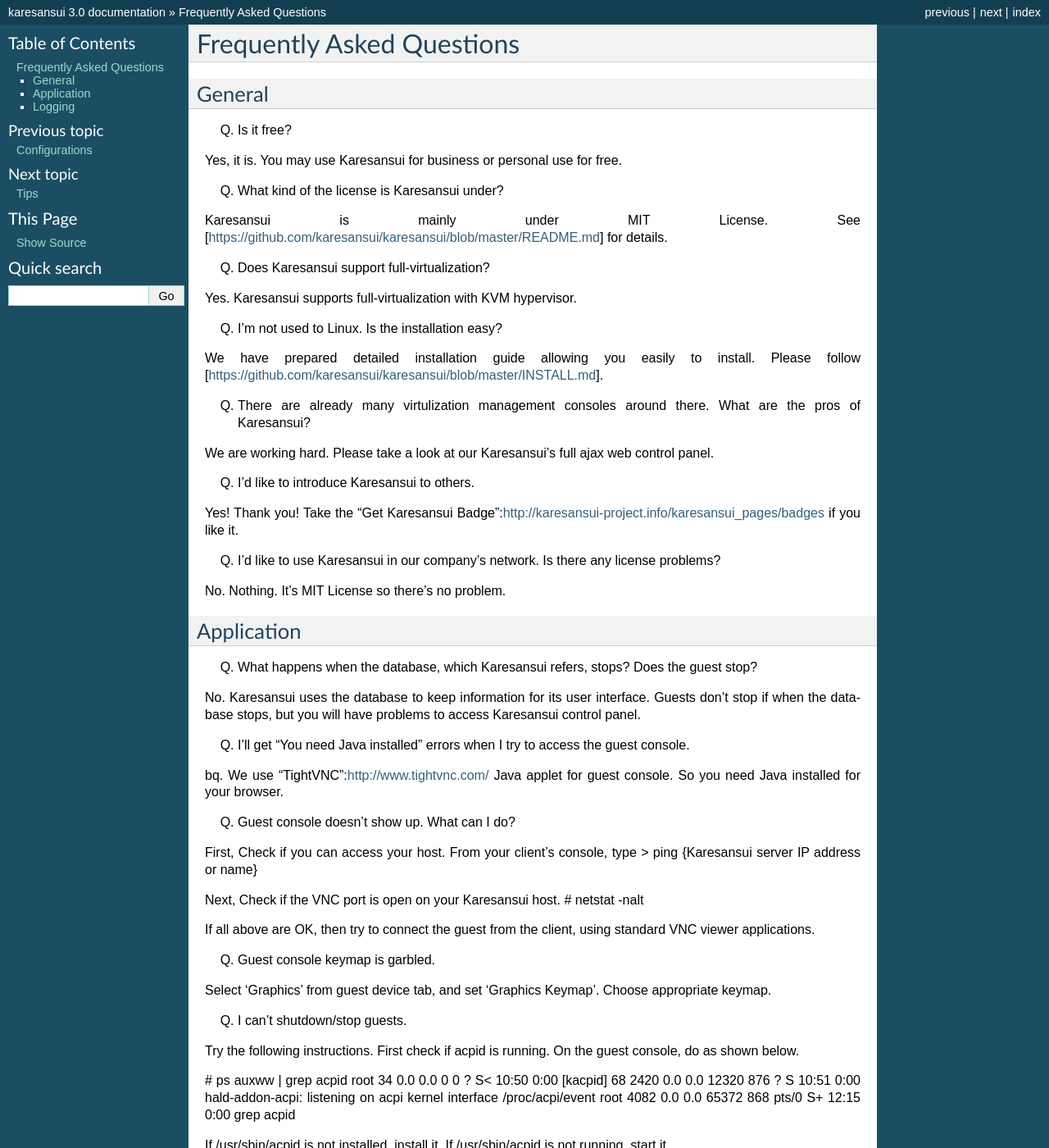
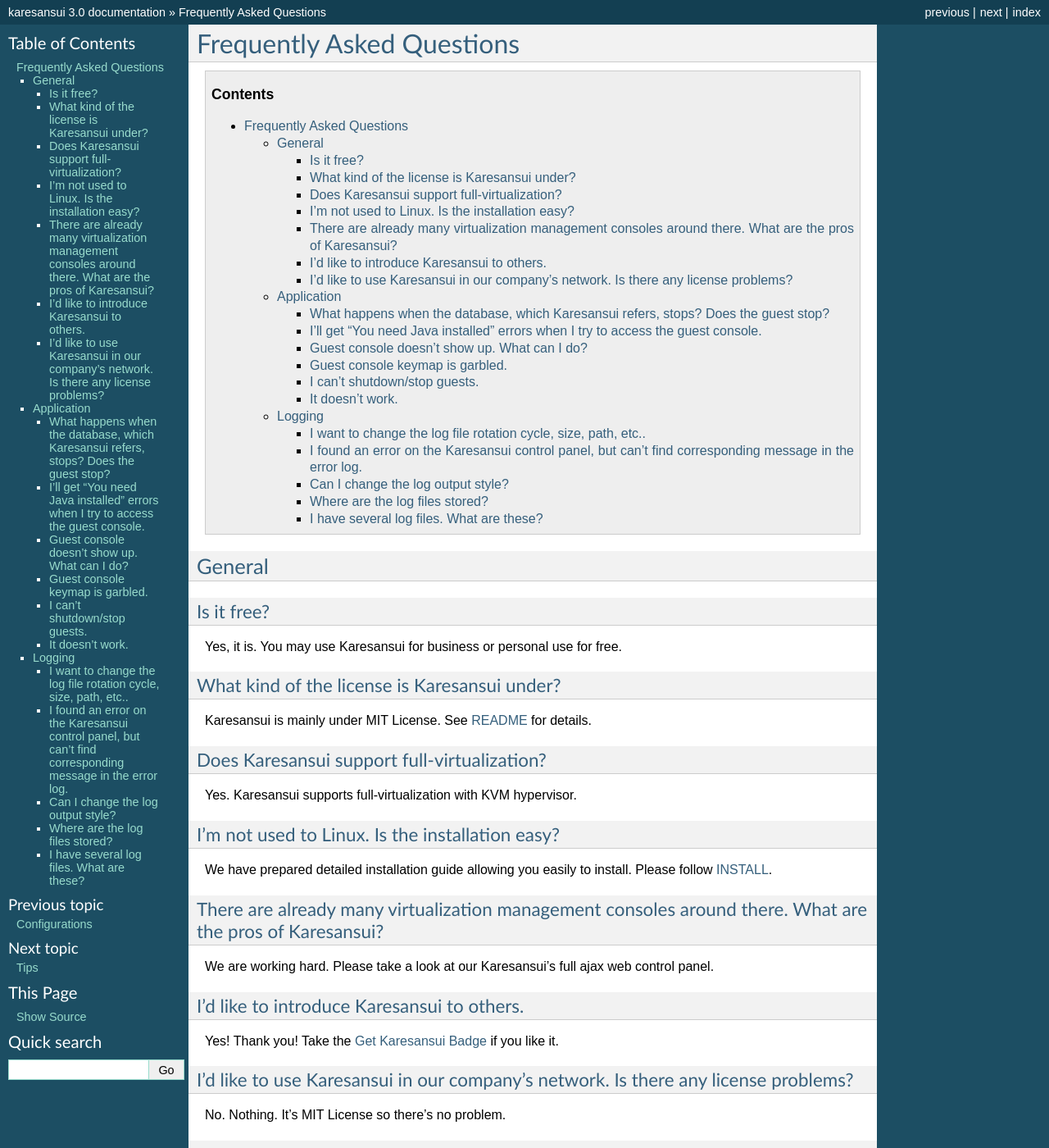
Before and after one commit to karesansui/karesansui, a Sphinx documentation site: the page built from doc/sphinx/frequently_asked_questions.rst, in a window 1280 px wide and 1400 px high. Shown: the whole window at 82% size. Built offline with Sphinx 7.4.7, drawn with Linux system fonts in a browser that asks for light colours; some of the changed text lies outside the part shown.

Commit message:
doc: Added FAQ section to documentation.

```diff
--- a/doc/sphinx/frequently_asked_questions.rst
+++ b/doc/sphinx/frequently_asked_questions.rst
@@ -1,151 +1,184 @@
-==========================
 Frequently Asked Questions
 ==========================
 
+.. contents::
 
 General
-=======
+-------
 
-Q. Is it free?
+Is it free?
+^^^^^^^^^^^
 
 Yes, it is. You may use Karesansui for business or personal use for free.
 
-Q. What kind of the license is Karesansui under?
+What kind of the license is Karesansui under?
+^^^^^^^^^^^^^^^^^^^^^^^^^^^^^^^^^^^^^^^^^^^^^
 
-Karesansui is mainly under MIT License. See [https://github.com/karesansui/karesansui/blob/master/README.md] for details.
+Karesansui is mainly under MIT License. See `README <http://github.com/karesansui/karesansui/blob/master/README.md>`_ for details.
 
-Q. Does Karesansui support full-virtualization?
+Does Karesansui support full-virtualization?
+^^^^^^^^^^^^^^^^^^^^^^^^^^^^^^^^^^^^^^^^^^^^
 
 Yes. Karesansui supports full-virtualization with KVM hypervisor.
 
-Q. I'm not used to Linux. Is the installation easy?
+I'm not used to Linux. Is the installation easy?
+^^^^^^^^^^^^^^^^^^^^^^^^^^^^^^^^^^^^^^^^^^^^^^^^
 
 We have prepared detailed installation guide allowing you easily to install.
-Please follow [https://github.com/karesansui/karesansui/blob/master/INSTALL.md].
+Please follow `INSTALL <http://github.com/karesansui/karesansui/blob/master/INSTALL.md>`_.
 
-Q. There are already many virtulization management consoles around there. What are the pros of Karesansui?
+There are already many virtualization management consoles around there. What are the pros of Karesansui?
+^^^^^^^^^^^^^^^^^^^^^^^^^^^^^^^^^^^^^^^^^^^^^^^^^^^^^^^^^^^^^^^^^^^^^^^^^^^^^^^^^^^^^^^^^^^^^^^^^^^^^^^^
 
 We are working hard. Please take a look at our Karesansui's full ajax web control panel.
 
-Q. I'd like to introduce Karesansui to others.
+I'd like to introduce Karesansui to others.
+^^^^^^^^^^^^^^^^^^^^^^^^^^^^^^^^^^^^^^^^^^^
 
-Yes! Thank you! Take the "Get Karesansui Badge":http://karesansui-project.info/karesansui_pages/badges if you like it.
+Yes! Thank you! Take the `Get Karesansui Badge <http://karesansui-project.info/karesansui_pages/badges>`_ if you like it.
 
-Q. I'd like to use Karesansui in our company's network. Is there any license problems?
+I'd like to use Karesansui in our company's network. Is there any license problems?
+^^^^^^^^^^^^^^^^^^^^^^^^^^^^^^^^^^^^^^^^^^^^^^^^^^^^^^^^^^^^^^^^^^^^^^^^^^^^^^^^^^^
 
 No. Nothing. It's MIT License so there's no problem.
 
 Application
-===========
+-----------
 
-Q. What happens when the database, which Karesansui refers, stops? Does the guest stop?
+What happens when the database, which Karesansui refers, stops? Does the guest stop?
+^^^^^^^^^^^^^^^^^^^^^^^^^^^^^^^^^^^^^^^^^^^^^^^^^^^^^^^^^^^^^^^^^^^^^^^^^^^^^^^^^^^^
 
 No. Karesansui uses the database to keep information for its user interface. Guests don't stop if when the database stops, but you will have problems to access Karesansui control panel.
 
-Q. I'll get "You need Java installed" errors when I try to access the guest console.
+I'll get "You need Java installed" errors when I try to access the guest console.
+^^^^^^^^^^^^^^^^^^^^^^^^^^^^^^^^^^^^^^^^^^^^^^^^^^^^^^^^^^^^^^^^^^^^^^^^^^^^^^^^^
 
-bq. We use "TightVNC":http://www.tightvnc.com/ Java applet for guest console. So you need Java installed for your browser.
+We use `TightVNC <http://www.tightvnc.com/>`_ Java applet for guest console. So you need Java installed for your browser.
 
-Q. Guest console doesn't show up. What can I do?
+Guest console doesn't show up. What can I do?
+^^^^^^^^^^^^^^^^^^^^^^^^^^^^^^^^^^^^^^^^^^^^^
 
 First, Check if you can access your host. From your client's console, type
-> ping {Karesansui server IP address or name}
+
+.. code-block:: bash
+
+    > ping {Karesansui server IP address or name}
 
 Next, Check if the VNC port is open on your Karesansui host.
-# netstat -nalt
+
+.. code-block:: bash
+
+    # netstat -nalt
 
 If all above are OK, then try to connect the guest from the client, using standard VNC viewer applications.
 
-Q. Guest console keymap is garbled.
+Guest console keymap is garbled.
+^^^^^^^^^^^^^^^^^^^^^^^^^^^^^^^^
 
 Select 'Graphics' from guest device tab, and set 'Graphics Keymap'. Choose appropriate keymap.
 
-Q. I can't shutdown/stop guests.
+I can't shutdown/stop guests.
+^^^^^^^^^^^^^^^^^^^^^^^^^^^^^
 
 Try the following instructions. First check if acpid is running. On the guest console, do as shown below.
 
-# ps auxww | grep acpid
-root        34  0.0  0.0      0     0 ?        S<   10:50   0:00 [kacpid]
-68        2420  0.0  0.0  12320   876 ?        S    10:51   0:00 hald-addon-acpi: listening on acpi kernel interface /proc/acpi/event
-root      4082  0.0  0.0  65372   868 pts/0    S+   12:15   0:00 grep acpid
+.. code-block:: bash
+
+    # ps auxww | grep acpid
+    root        34  0.0  0.0      0     0 ?        S<   10:50   0:00 [kacpid]
+    68        2420  0.0  0.0  12320   876 ?        S    10:51   0:00 hald-addon-acpi: listening on acpi kernel interface /proc/acpi/event
+    root      4082  0.0  0.0  65372   868 pts/0    S+   12:15   0:00 grep acpid
 
 If /usr/sbin/acpid is not installed, install it. If /usr/sbin/acpid is not running, start it.
 
-# rpm -q acpid 2>/dev/null || yum -y install acpid
-# /etc/init.d/acpid start
-# chkconfig acpid on
+.. code-block:: bash
+
+    # rpm -q acpid 2>/dev/null || yum -y install acpid
+    # /etc/init.d/acpid start
+    # chkconfig acpid on
 
 if acpid fails with error like "acpid: can't open /proc/acpi/event: Device or resource busy", try as following.
 
-# /etc/init.d/haldaemon stop
-# /etc/init.d/acpid start
-# /etc/init.d/haldaemon start
-# chkconfig acpid on
+.. code-block:: bash
+
+    # /etc/init.d/haldaemon stop
+    # /etc/init.d/acpid start
+    # /etc/init.d/haldaemon start
+    # chkconfig acpid on
 
 Check if acpid is running on guest again.
 
-# ps auxww | grep acpi
-root        34  0.0  0.0      0     0 ?        S<   10:50   0:00 [kacpid]
-root      4107  0.0  0.0   3800   576 ?        Ss   12:18   0:00 /usr/sbin/acpid
-68        4122  0.0  0.0  12320   880 ?        S    12:18   0:00 hald-addon-acpi: listening on acpid socket /var/run/acpid.socket
-root      4142  0.0  0.0  65372   876 pts/0    S+   12:20   0:00 grep acpi
+.. code-block:: bash
+
+    # ps auxww | grep acpi
+    root        34  0.0  0.0      0     0 ?        S<   10:50   0:00 [kacpid]
+    root      4107  0.0  0.0   3800   576 ?        Ss   12:18   0:00 /usr/sbin/acpid
+    68        4122  0.0  0.0  12320   880 ?        S    12:18   0:00 hald-addon-acpi: listening on acpid socket /var/run/acpid.socket
 
 After acpid is started, try to shutdown/stop the guest.
 
-Q. It doesn't work.
+It doesn't work.
+^^^^^^^^^^^^^^^^
 
-Go and ask your question in the "Karesansui Forum":http://karesansui-project.info/projects/karesansui/boards . Somebody may answer you.
-
+Go and ask your question in the `Karesansui Forum <http://karesansui-project.info/projects/karesansui/boards>`_ . Somebody may answer you.
 
 Logging
-=======
+-------
 
-Q. I want to change the log file rotation cycle, size, path, etc..
+I want to change the log file rotation cycle, size, path, etc..
+^^^^^^^^^^^^^^^^^^^^^^^^^^^^^^^^^^^^^^^^^^^^^^^^^^^^^^^^^^^^^^^
 
 Change "args" in the "[handler_*" category of log.conf
 
-ex) Change log file size from 5M -> 10M
+ex: Set size of log file to 10M.
 
-args=('/var/log/karesansui/application.log', 'a', (5 * 1024 * 1024), 5)
-↓↓↓↓↓
-args=('/var/log/karesansui/application.log', 'a', (10 * 1024 * 1024), 5)
+.. code-block:: bash
 
-ex) Change log file name from application.log -> server.log
-args=('/var/log/karesansui/application.log', 'a', (5 * 1024 * 1024), 5)
-↓↓↓↓↓
-args=('/var/log/karesansui/server.log', 'a', (5 * 1024 * 1024), 5)
+    args=('/var/log/karesansui/application.log', 'a', (10 * 1024 * 1024), 5)
 
-Change log rotate files from 5 -> 10
-args=('/var/log/karesansui/application.log', 'a', (5 * 1024 * 1024), 5)
-↓↓↓↓↓
-args=('/var/log/karesansui/application.log', 'a', (5 * 1024 * 1024), 10)
+ex: Rename log file to 'server.log'.
 
-Q. I found an error on the Karesansui control panel, but can't find corresponding message in the error log.
+.. code-block:: bash
+
+    args=('/var/log/karesansui/server.log', 'a', (5 * 1024 * 1024), 5)
+
+ex: Change the number of rotated log files to 10.
+
+.. code-block:: bash
+
+    args=('/var/log/karesansui/application.log', 'a', (5 * 1024 * 1024), 10)
+
+I found an error on the Karesansui control panel, but can't find corresponding message in the error log.
+^^^^^^^^^^^^^^^^^^^^^^^^^^^^^^^^^^^^^^^^^^^^^^^^^^^^^^^^^^^^^^^^^^^^^^^^^^^^^^^^^^^^^^^^^^^^^^^^^^^^^^^^
 
 May be the message is filtered by the log level. Check the level in "[logger_*" category of log.conf.
 
 Log levels (From high to low. Higher level include lower level.)
- - DEBUG : Log all
- - INFO : General information
- - WARNING : Log warnings (recommended)
- - ERROR : Log errors
- - CRITICAL : Log severe errors
- - EXCEPTION : Log system errors
 
-After changing log.conf, restart the web server.
+ - DEBUG: Debug messages
+ - INFO: Informational messages
+ - WARNING: Warnings that don't cause an actual error (recommended)
+ - ERROR: Non-fatal errors.
+ - CRITICAL: Fatal errors that cause the process to die.
+ - EXCEPTION: Errors that cause an exception.
 
-Q. Can I change the log output style?
+After modifying log.conf, you need to restart the web server.
+
+Can I change the log output style?
+^^^^^^^^^^^^^^^^^^^^^^^^^^^^^^^^^^
 
 We use python logging. Check python logging instructions.
 
-Q. Where are the log files stored?
+Where are the log files stored?
+^^^^^^^^^^^^^^^^^^^^^^^^^^^^^^^
 
 Where defined in "args" of  "[handler_*" category of log.conf.
 
-Q. I have several log files. What are these?
+I have several log files. What are these?
+^^^^^^^^^^^^^^^^^^^^^^^^^^^^^^^^^^^^^^^^^
 
 Karesansui writes log in several files.
 
-General log of Karesansui: /var/log/karesansui/application.log
-Program trace for errors: /var/log/karesansui/error.log
-SQL committed by Karesansui: /var/log/karesansui/sql.log
+ - General log of Karesansui: /var/log/karesansui/application.log
+ - Program trace for errors: /var/log/karesansui/error.log
+ - SQL committed by Karesansui: /var/log/karesansui/sql.log
```
Also changed, not shown: 1 other file.
